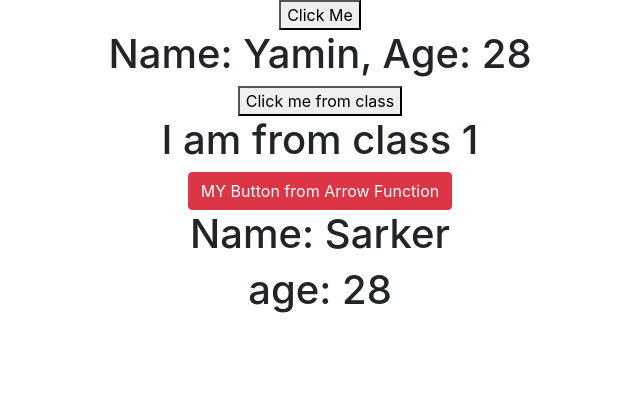
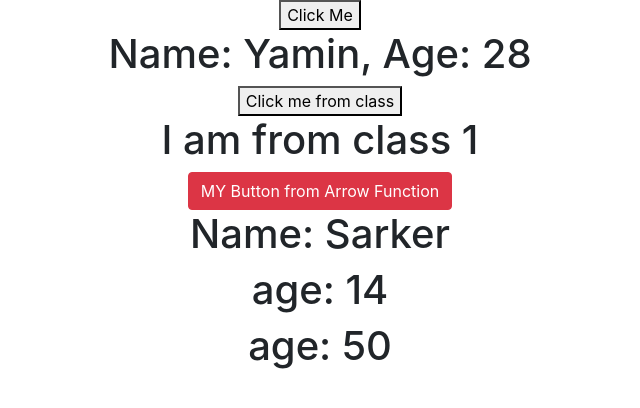
Before and after one commit to yamin27/react_practice, a React (Create React App) app: page / in a window 1280 px wide. Shown: the top 408 px of the page, without its empty margins (320-960 px from the left). Built offline with nearby package versions, Linux system fonts and the light colour scheme.

Commit message:
state with multiple array & object

```diff
--- a/src/component/state.js
+++ b/src/component/state.js
@@ -6,10 +6,17 @@ class State extends Component {
     constructor() {
         super()
 
+
         this.state= {
 
             name:"Sarker",
-            age: '28',
+            age: ["12", '13', '14', '15'],
+            weight: {
+
+                class7: ['45', '50'],
+                class10: '70',
+                class12: '75'
+            }
         }
     }
 
@@ -18,7 +25,8 @@ class State extends Component {
         return <div>
 
             <h1>Name: {this.state.name} </h1>
-            <h1>age: {this.state.age}</h1>
+            <h1>age: {this.state.age[2]}</h1>
+            <h1>age: {this.state.weight.class7[1]}</h1>
 
         </div>
 
```
